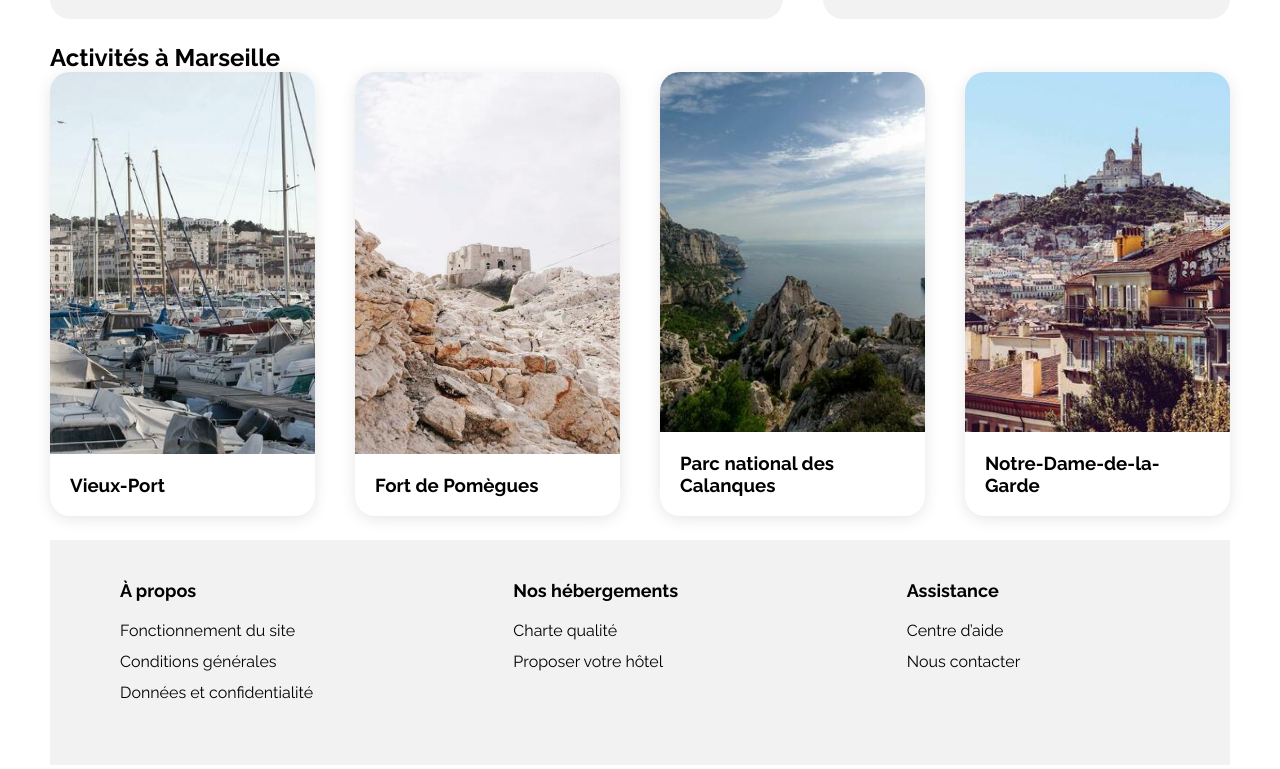
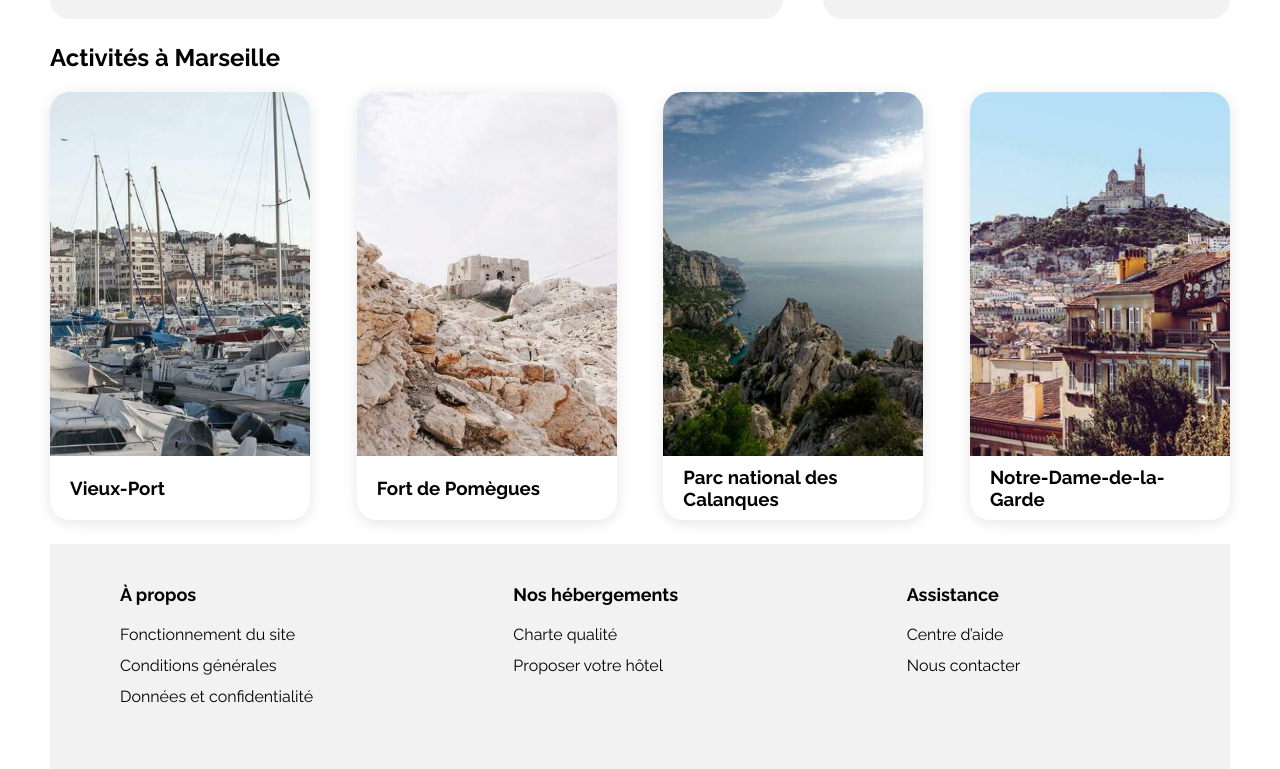
Before and after one commit to boysers/oc-booki, a plain HTML site: page index.html in a window 1280 px wide. Shown: the part 1059-1828 px from the top of the page. Drawn offline with Linux system fonts and the light colour scheme.

Commit message:
refactor: main section activities

```diff
--- a/css/style.css
+++ b/css/style.css
@@ -8,7 +8,7 @@
   --grey-1: #f2f2f2;
   --grey-2: #d9d9d9;
   --box-shadow: 0px 3px 15px rgba(0, 0, 0, 0.1);
-  --marge-mobile: 40px 20px;
+  --marge-mobile: 0 20px;
 }
 
 * {
@@ -276,37 +276,34 @@ a:hover {
   font-size: 14px;
   margin-bottom: 8px;
 }
-/* == activités à marseille == */
+
 .activities {
   display: flex;
   justify-content: space-between;
   align-items: stretch;
-  gap: 40px;
+  flex-wrap: wrap;
+  gap: 20px;
+}
+.activities__title {
+  width: 100%;
 }
 
 .activity-card {
+  display: flex;
   border-radius: 20px;
-  height: 444px;
-  display: flex;
   flex-direction: column;
+  width: calc(25% - 35px);
   box-shadow: var(--box-shadow);
   overflow: hidden;
-  flex: 0 1 25%;
 }
-
-.activity-card > img {
-  height: 100%;
+.activity-card__picture {
+  width: 100%;
+  height: 364px;
   display: block;
-  overflow: hidden;
 }
-
-.activity-card > div h3 {
-  padding: 20px;
-  margin: 0;
-}
-
-.activity-article {
-  margin: 60px 0;
+.activity-card__title {
+  padding: 10px 20px;
+  margin: auto 0;
 }
 
 .footer {
@@ -352,8 +349,8 @@ a:hover {
     width: 100px !important;
   }
 
-  .activity-card {
-    height: 267px;
+  .activity-card__picture {
+    height: 196px;
   }
 }
 
@@ -391,6 +388,10 @@ a:hover {
   }
   .header__navbar--active a {
     color: var(--blue);
+  }
+
+  .search {
+    padding: var(--marge-mobile);
   }
 
   .search-form__input {
@@ -448,15 +449,14 @@ a:hover {
     flex: auto;
   }
 
-  .activity-article {
+  .activities {
+    flex-direction: column;
     padding: var(--marge-mobile);
   }
-
-  .activities {
-    flex-direction: column;
+  .activity-card {
+    width: 100%;
   }
-
-  .activity-card img {
+  .activity-card__picture {
     height: 134px;
   }
 
--- a/index.html
+++ b/index.html
@@ -44,7 +44,9 @@
             class="search-form__input"
           />
           <button class="search-form__button">
-            <div class="search-form__button--icon"><i class="fa-solid fa-magnifying-glass"></i></div>
+            <div class="search-form__button--icon">
+              <i class="fa-solid fa-magnifying-glass"></i>
+            </div>
             <span class="search-form__button--text">Rechercher</span>
           </button>
         </form>
@@ -263,46 +265,40 @@
           </div>
         </article>
       </section>
-      <section class="activity-article" id="activities">
-        <h2>Activités à Marseille</h2>
-        <div class="activities">
+      <section class="activities" id="activities">
+        <h2 class="activities__title">Activités à Marseille</h2>
         <acticle class="activity-card">
           <img
             src="img/activites/4_small/reno-laithienne-QUgJhdY5Fyk-unsplash.jpg"
             alt="photo du Vieux-Port"
+            class="activity-card__picture"
           />
-            <div>
-              <h3>Vieux-Port</h3>
-            </div>
+          <h3 class="activity-card__title">Vieux-Port</h3>
         </acticle>
         <acticle class="activity-card">
           <img
             src="img/activites/4_small/paul-hermann-QFTrLdQIRhI-unsplash.jpg"
             alt="photo du Fort de Pomègues"
+            class="activity-card__picture"
           />
-            <div>
-              <h3>Fort de Pomègues</h3>
-            </div>
+          <h3 class="activity-card__title">Fort de Pomègues</h3>
         </acticle>
         <acticle class="activity-card">
           <img
             src="img/activites/4_small/kilyan-sockalingum-NR8-cBCN3aI-unsplash.jpg"
             alt="photo du Parc national des Calanques"
+            class="activity-card__picture"
           />
-            <div>
-              <h3>Parc national des Calanques</h3>
-            </div>
+          <h3 class="activity-card__title">Parc national des Calanques</h3>
         </acticle>
         <acticle class="activity-card">
           <img
             src="img/activites/4_small/florian-wehde-xW9e8gdotxI-unsplash.jpg"
             alt="photo de Notre-Dame-de-la-Garde"
+            class="activity-card__picture"
           />
-            <div>
-              <h3>Notre-Dame-de-la-Garde</h3>
-            </div>
+          <h3 class="activity-card__title">Notre-Dame-de-la-Garde</h3>
         </acticle>
-        </div>
       </section>
     </main>
     <footer class="footer">
```
Lines whose indentation alone changed are shown as unchanged.
